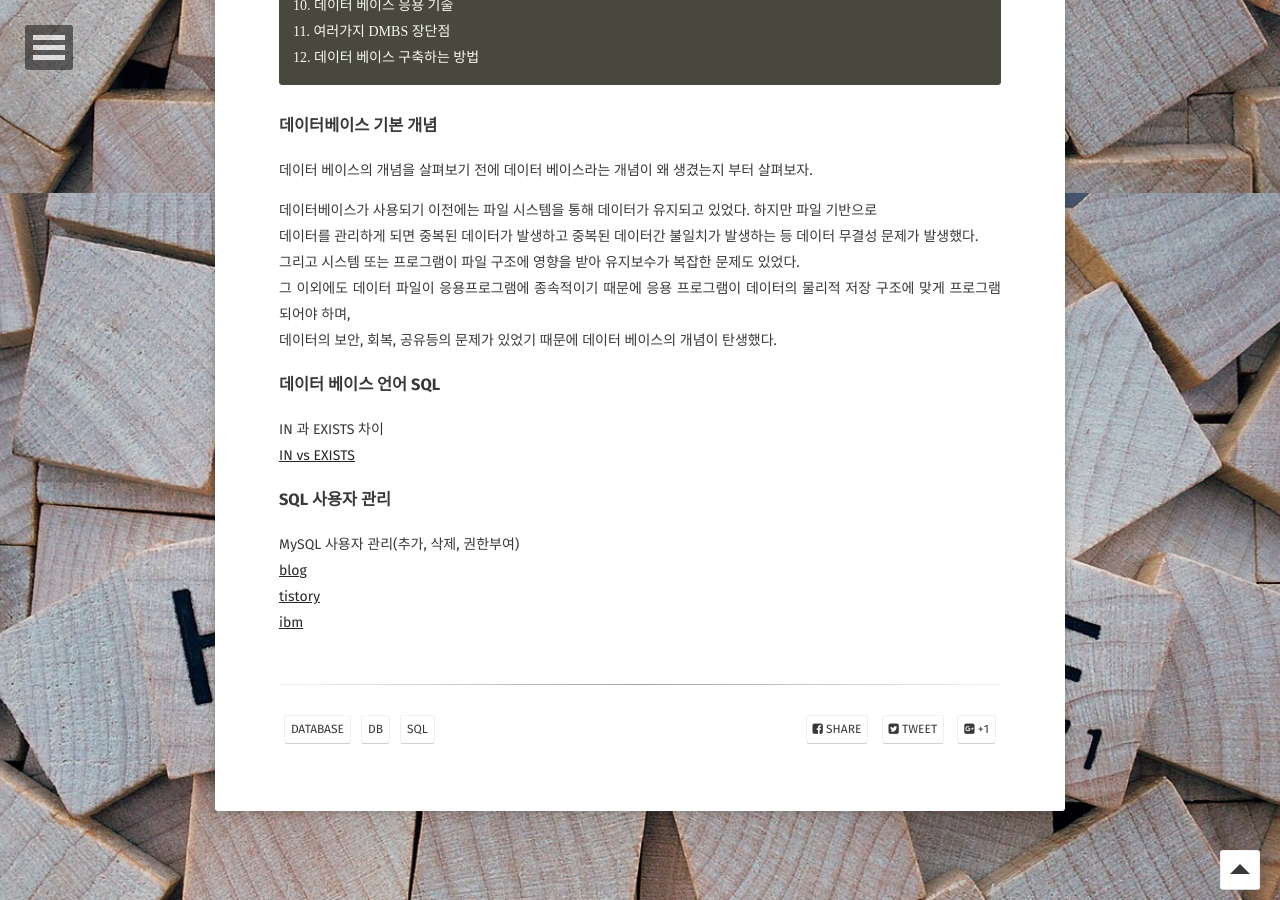
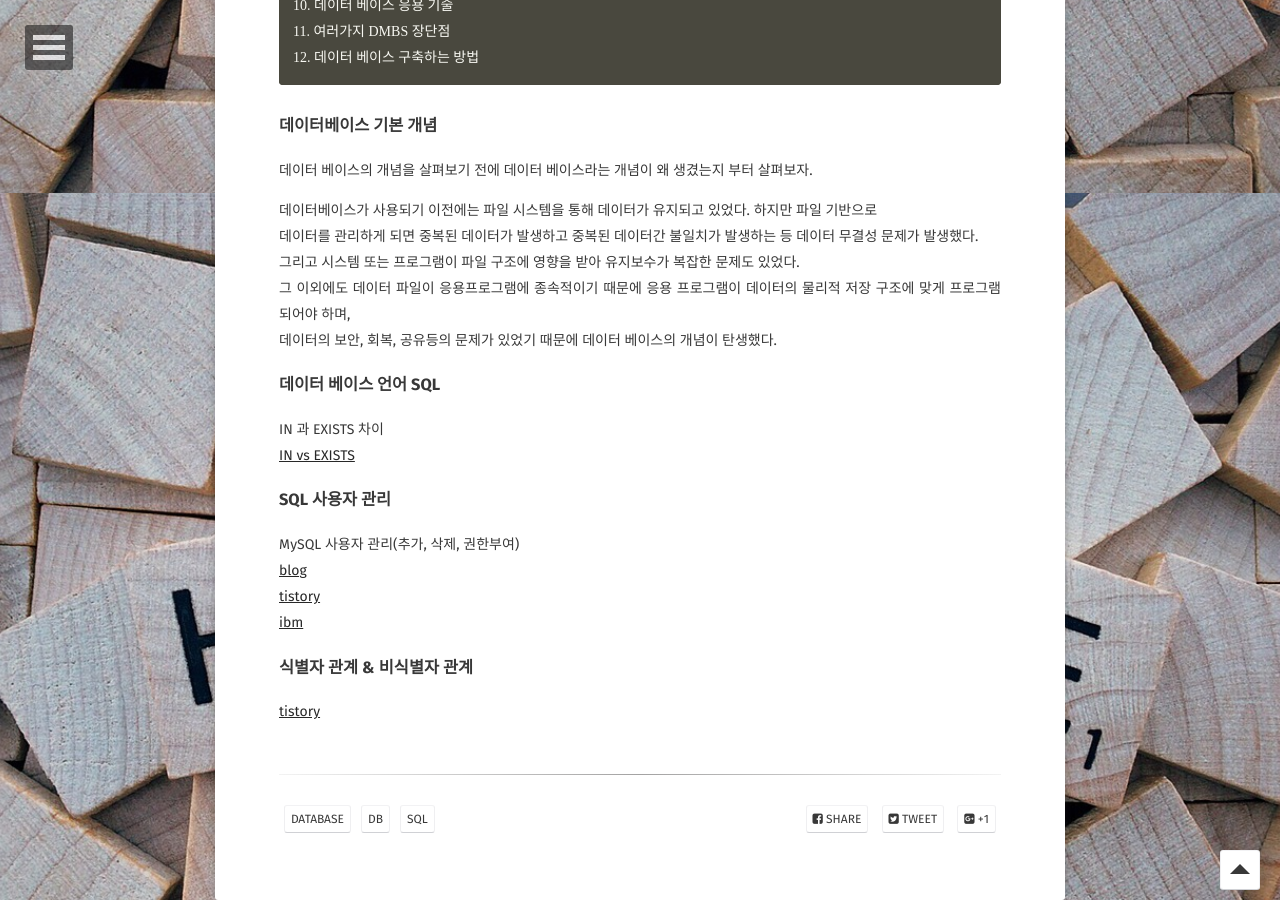
Before and after one commit to Jungjihyuk/JH_Life, a Jekyll site: the page built from _posts/2019-03-16-database.md, in a window 1280 px wide and 900 px high, scrolled down 707 px. Built offline with Jekyll 4.4.1, drawn with Linux system fonts in a browser that asks for light colours; some web fonts are replaced; comment, search, counter and statistics services are not loaded.

Commit message:
식별, 비식별 추가

```diff
--- a/_posts/2019-03-16-database.md
+++ b/_posts/2019-03-16-database.md
@@ -33,7 +33,7 @@ tag:
 데이터를 관리하게 되면 중복된 데이터가 발생하고 중복된 데이터간 불일치가 발생하는 등 데이터 무결성 문제가 발생했다.<br>
 그리고 시스템 또는 프로그램이 파일 구조에 영향을 받아 유지보수가 복잡한 문제도 있었다.<br>
 그 이외에도 데이터 파일이 응용프로그램에 종속적이기 때문에 응용 프로그램이 데이터의 물리적 저장 구조에 맞게 프로그램 되어야 하며,<br>
-데이터의 보안, 회복, 공유등의 문제가 있었기 때문에 데이터 베이스의 개념이 탄생했다. <br>
+데이터의 보안, 회복, 공유등의 문제가 있었기 때문에 데이터 베이스의 개념이 탄생했다.
 
 
 ### 데이터 베이스 언어 SQL
@@ -48,3 +48,8 @@ MySQL 사용자 관리(추가, 삭제, 권한부여)<br>
 [blog](https://blog.opid.kr/237)<br>
 [tistory](https://dinggur.tistory.com/112)<br>
 [ibm](https://www.ibm.com/support/knowledgecenter/ko/SSEPGG_10.5.0/com.ibm.db2.luw.sql.ref.doc/doc/r0000925.html)
+
+
+### 식별자 관계 & 비식별자 관계
+
+[tistory](https://12bme.tistory.com/332)
```
